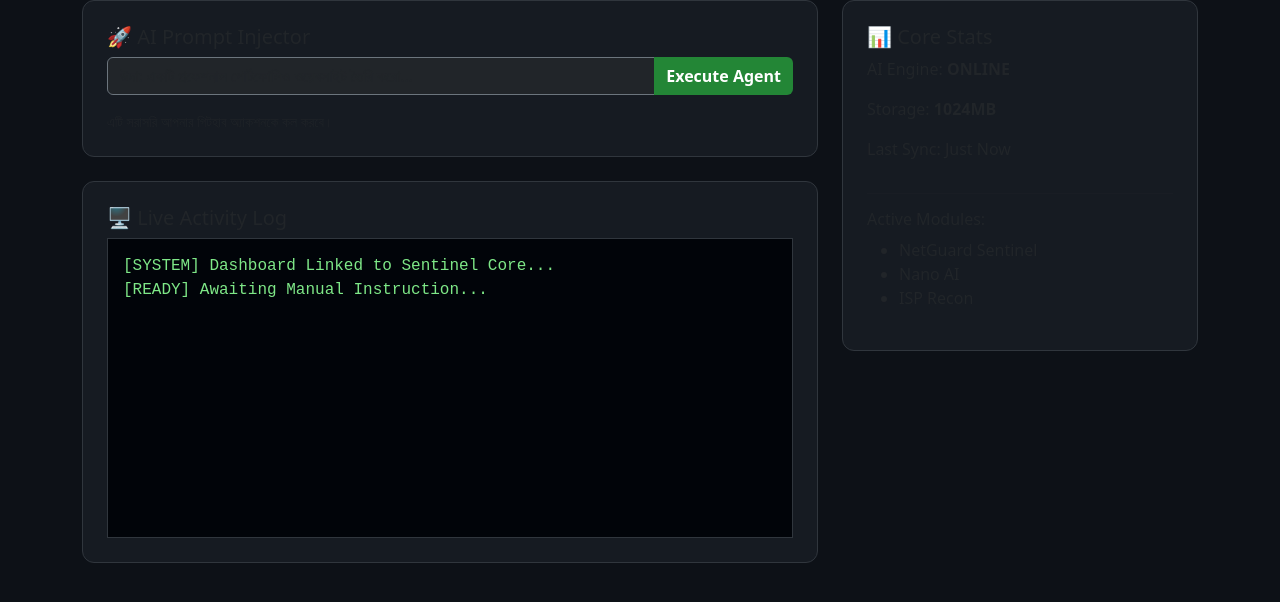
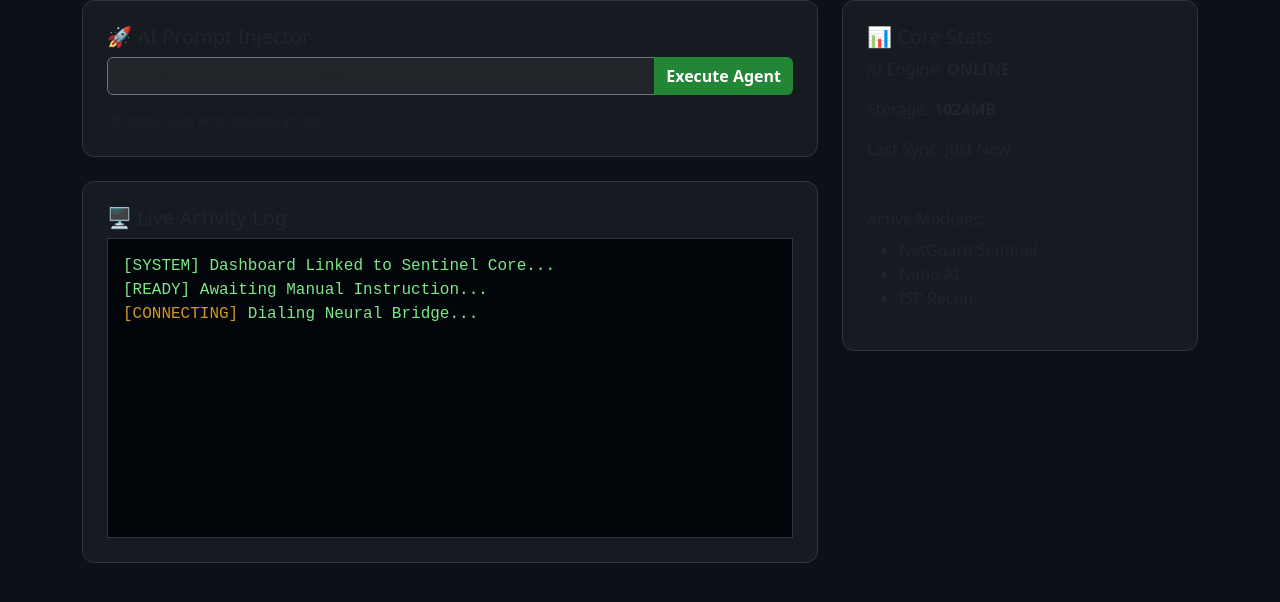
Before and after one commit to uniquenetworkbd/NetGuard-Sentinel, a plain HTML site: page docs/index.html in a window 1280 px wide. Both pictures are taken after a click on the button "Execute Agent". Shown: the part 110-712 px from the top of the page. Drawn offline with nearby package versions, Linux system fonts and the light colour scheme; no server answers.

Commit message:
Update index.html

```diff
--- a/docs/index.html
+++ b/docs/index.html
@@ -52,15 +52,34 @@
     </div>
 
     <script>
-        function triggerAI() {
-            const prompt = document.getElementById('ai-prompt').value;
-            const log = document.getElementById('terminal');
-            if(!prompt) return alert("প্রম্পট লিখুন!");
+        async function triggerAI() {
+    const prompt = document.getElementById('ai-prompt').value;
+    const log = document.getElementById('terminal');
 
-            log.innerHTML += `<br><span style="color: #d29922;">[SENDING]</span> Requesting AI to: ${prompt}`;
-            // এখানে আমরা পরে GitHub API Bridge যুক্ত করব
-            document.getElementById('ai-prompt').value = '';
-        }
+    // আপনার রিপোজিটরির তথ্য
+    const OWNER = 'uniquenetworkbd';
+    const REPO = 'NetGuard-Sentinel';
+    const WORKFLOW_ID = 'sentinel_architect.yml';
+    const TOKEN = 'YOUR_GITHUB_TOKEN_HERE'; // এটি সিক্রেট হিসেবে ব্যবহার করা ভালো
+
+    log.innerHTML += `<br><span style="color: #d29922;">[CONNECTING]</span> Dialing Neural Bridge...`;
+
+    const response = await fetch(`https://api.github.com/repos/${OWNER}/${REPO}/actions/workflows/${WORKFLOW_ID}/dispatches`, {
+        method: 'POST',
+        headers: {
+            'Authorization': `Bearer ${TOKEN}`,
+            'Accept': 'application/vnd.github.v3+json'
+        },
+        body: JSON.stringify({ ref: 'main', inputs: { prompt: prompt } })
+    });
+
+    if (response.status === 204) {
+        log.innerHTML += `<br><span style="color: #7ee787;">[SUCCESS]</span> Agent is now writing code for: ${prompt}`;
+    } else {
+        log.innerHTML += `<br><span style="color: #f85149;">[FAILED]</span> Bridge connection lost. Check Token.`;
+    }
+}
+
     </script>
 </body>
 </html>
```
